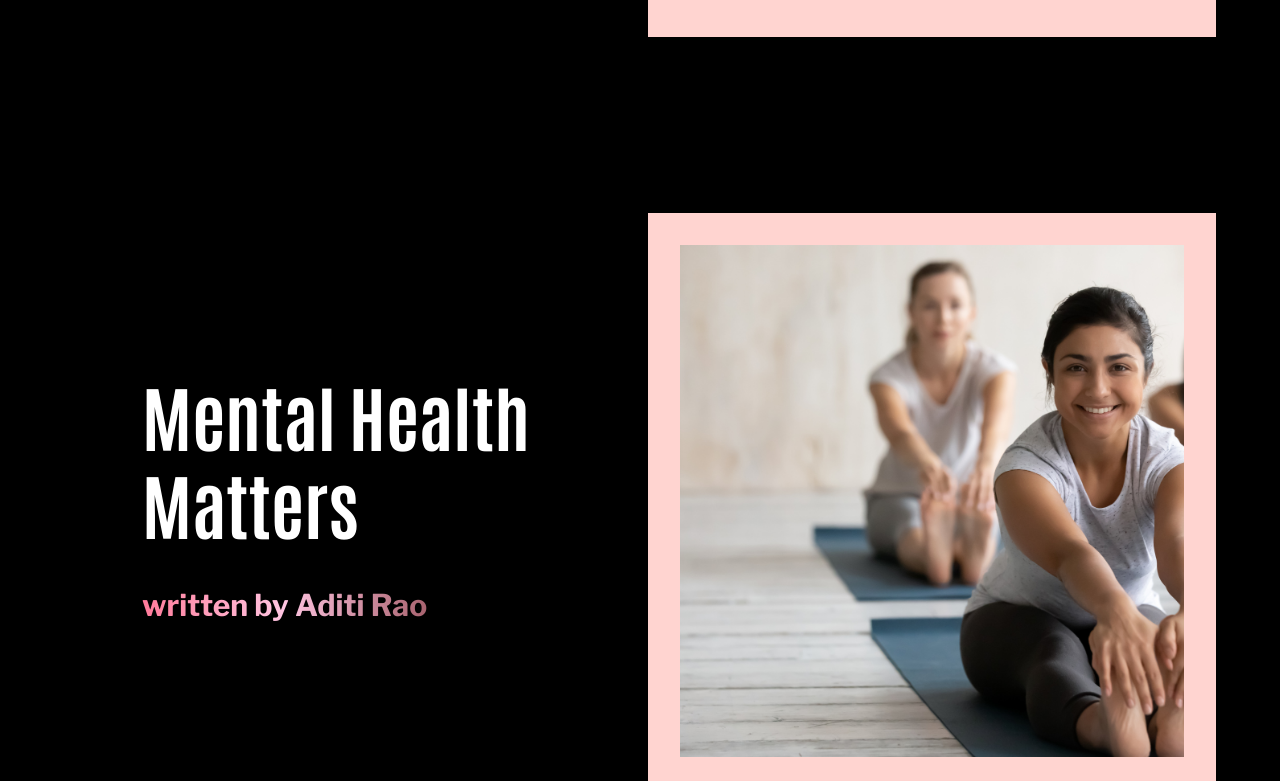
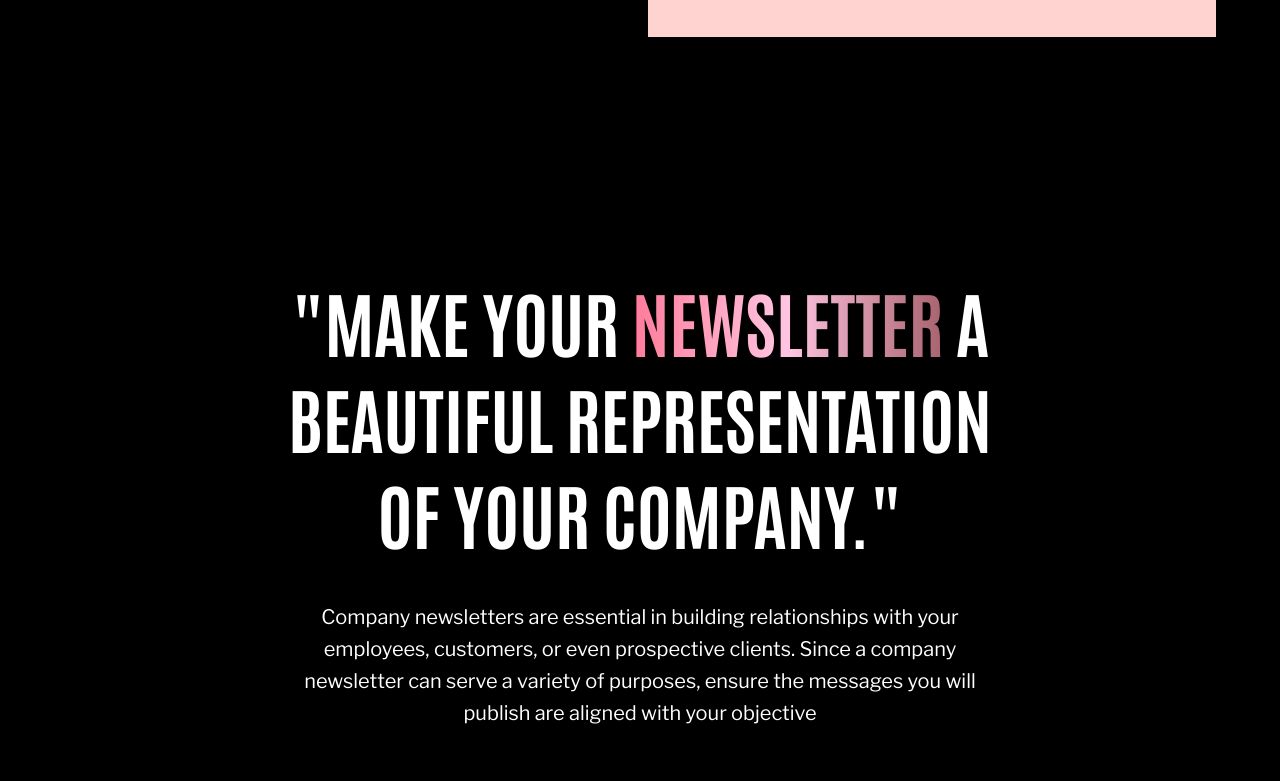
Before and after one commit to Devz-0047/Newsletter-LandingPage, a React (Vite) app: page / in a window 1280 px wide. Shown: the part 699-1480 px from the top of the page. Built offline with nearby package versions, Linux system fonts and the light colour scheme; a web font is replaced by a local one.

Commit message:
CIV: Completed feature page

```diff
--- a/src/App.jsx
+++ b/src/App.jsx
@@ -1,9 +1,10 @@
-import './App.css'
-import Blog from './components/Blog'
-import CallToAction from './components/CallToAction'
-import Footer from './components/Footer'
-import Herosection from './components/Herosection'
-import Newsletter from './components/Newsletter'
+import './App.css';
+import Blog from './components/Blog';
+import CallToAction from './components/CallToAction';
+import Feature from './components/Feature';
+import Footer from './components/Footer';
+import Herosection from './components/Herosection';
+import Newsletter from './components/Newsletter';
 function App() {
 
 
@@ -11,6 +12,9 @@ function App() {
     <div>
       <div>
         <Herosection/>
+      </div>
+      <div>
+        <Feature/>
       </div>
       <div>
         <CallToAction/>
--- /dev/null
+++ b/src/components/Feature.jsx
@@ -0,0 +1,17 @@
+function Feature() {
+    return (
+        <div className="h-screen flex items-center justify-center w-screen">
+            <div className="">
+                <h2 className="text-7xl font-secondary font-bold max-w-[46rem] leading-[6rem] text-center">
+                    "MAKE YOUR <span className="bg-gradient-to-r from-[#ff7a9a] via-[#ffc5e2] to-[#a8636f] text-transparent bg-clip-text">NEWSLETTER</span> A BEAUTIFUL REPRESENTATION OF YOUR COMPANY."
+                </h2>
+                <p className="font-primary text-xl max-w-[46rem] leading-[2rem] text-center mt-10">
+                    Company newsletters are essential in building relationships with your employees, customers, or even prospective clients. Since a company newsletter can serve a variety of purposes, ensure the messages you will publish are aligned with your objective
+                </p>
+            </div>
+
+        </div>
+    )
+}
+
+export default Feature
```
